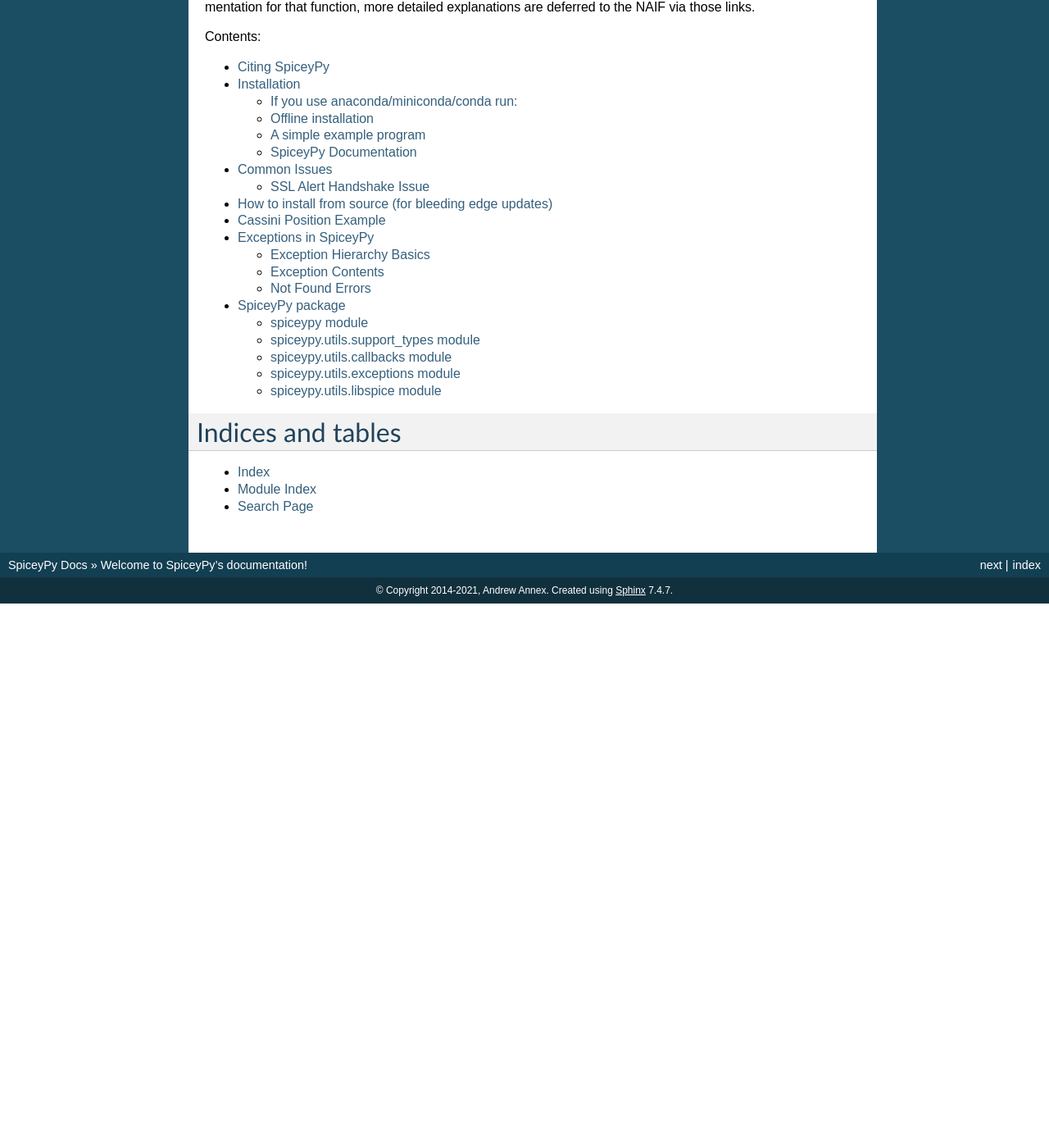
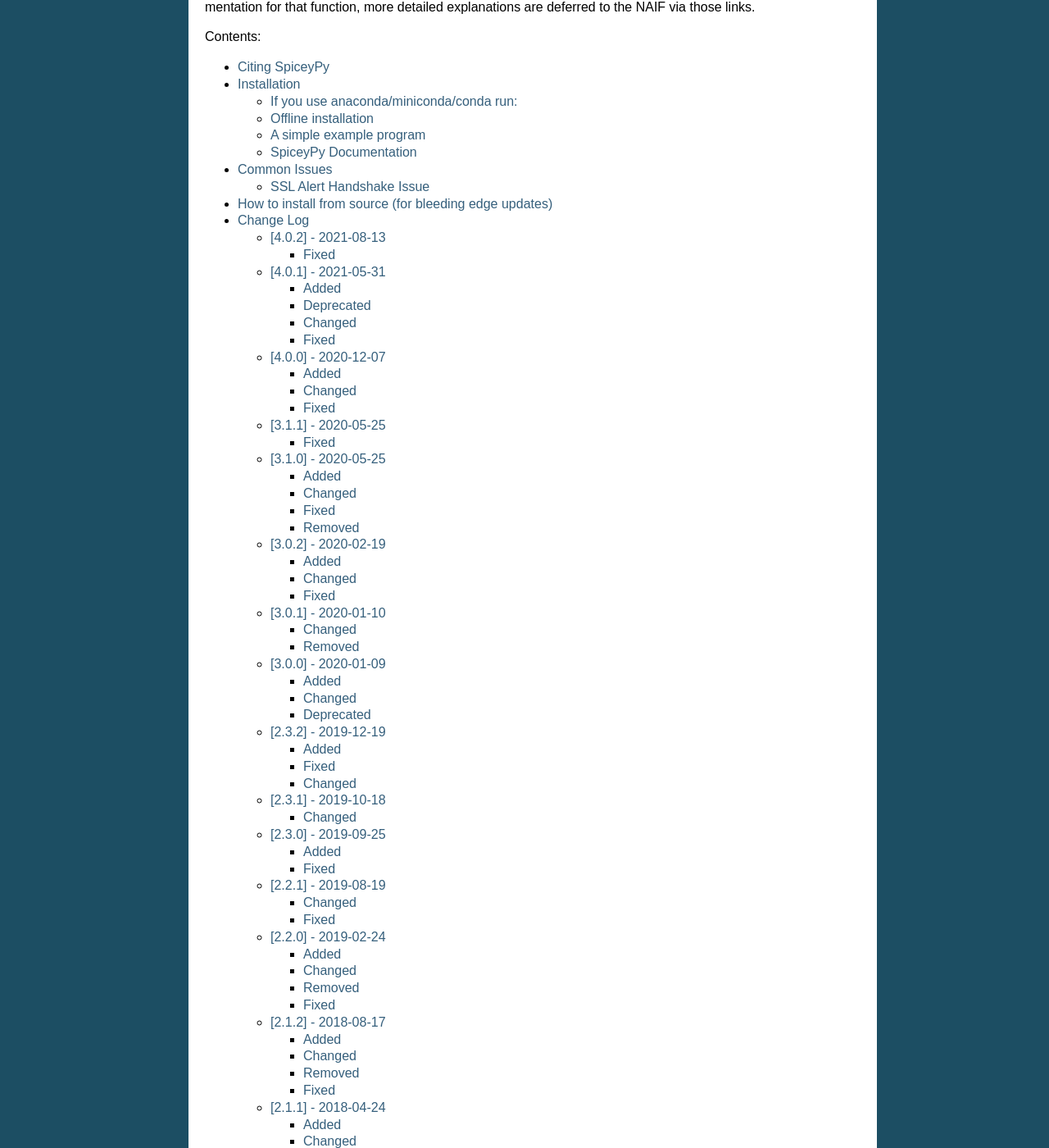
Before and after one commit to AndrewAnnex/SpiceyPy, a Sphinx documentation site: the page built from docs/index.rst, in a window 1280 px wide and 1400 px high, scrolled down 866 px. Shown: the whole window at 82% size. Built offline with Sphinx 7.4.7, drawn with Linux system fonts in a browser that asks for light colours; pages that are not in the unit, such as notebooks, are missing from menus; before the commit the page ends 1602 px from its top, so only the background shows below that; some of the changed text lies outside the part shown.

Commit message:
adds md changelog to docs via myst-parser to docs (#429)
* adds md changelog to docs

```diff
--- a/docs/conf.py
+++ b/docs/conf.py
@@ -38,6 +38,7 @@
     "sphinx.ext.graphviz",
     "sphinx.ext.inheritance_diagram",
     "sphinx_copybutton",
+    "myst_parser",
 ]
 
 # conf for copybutton
@@ -278,7 +279,7 @@
 epub_title = "SpiceyPy"
 epub_author = "Andrew Annex"
 epub_publisher = "Andrew Annex"
-epub_copyright = "2014-2020, Andrew Annex"
+epub_copyright = "2014-2021, Andrew Annex"
 
 # The basename for the epub file. It defaults to the project name.
 # epub_basename = 'SpiceyPy'
--- a/docs/index.rst
+++ b/docs/index.rst
@@ -51,6 +51,7 @@
 
    citation
    installation
+   changelog
    exampleone
    cells
    exceptions
```
Also changed, not shown: docs/changelog.md (added, +2 -0 lines), docs/environment.yml (+6 -3 lines), .readthedocs.yml.
